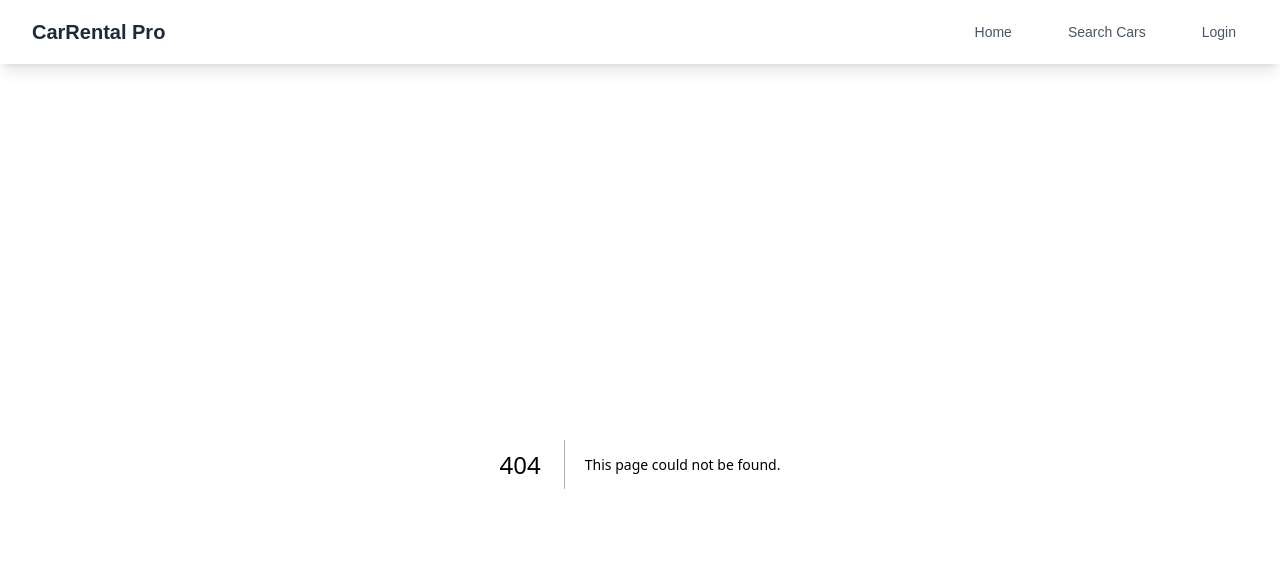
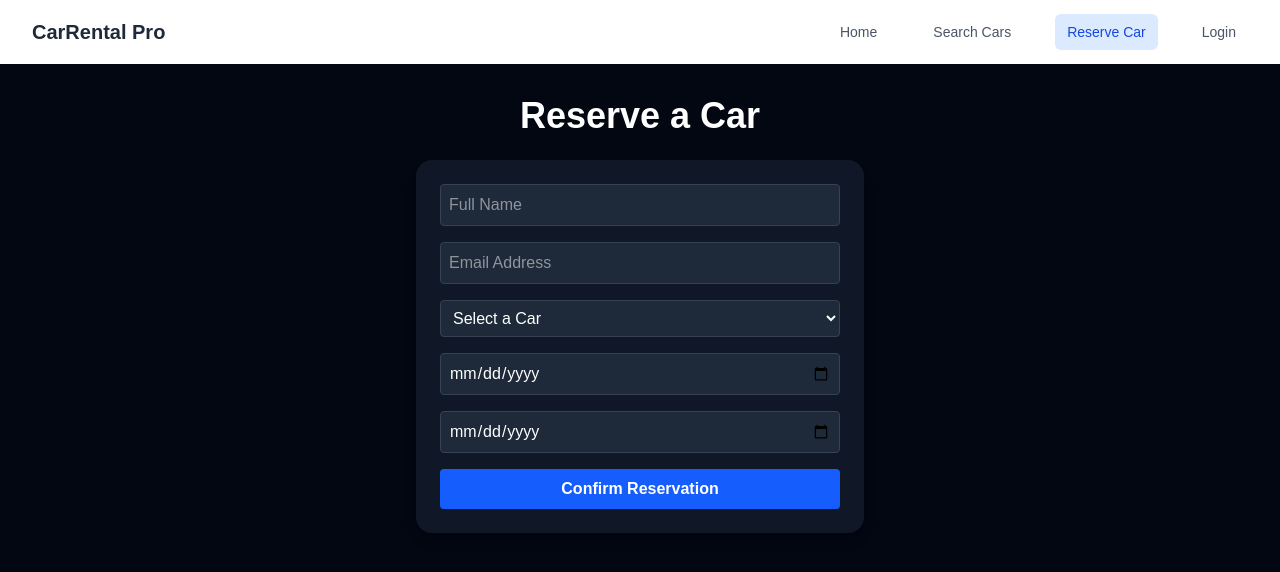
Before and after one commit to xrjvn/cp317a-group25-carrentalsystem, a Next.js app in the folder app/: page /reserve in a window 1280 px wide. Before the commit this address had no page. Shown: the top 572 px of the page. Built offline with nearby package versions, Linux system fonts and the light colour scheme.

Commit message:
Implimented UI-2 Reserve Car page and navigation link

```diff
--- a/app/src/app/components/Navigation.tsx
+++ b/app/src/app/components/Navigation.tsx
@@ -9,6 +9,7 @@ export default function Navigation() {
   const navItems = [
     { href: '/', label: 'Home' },
     { href: '/search', label: 'Search Cars' },
+    { href: '/reserve', label: 'Reserve Car' },
     { href: '/login', label: 'Login' },
   ];
 
--- /dev/null
+++ b/app/src/app/reserve/page.tsx
@@ -0,0 +1,145 @@
+"use client";
+import React, { useState } from "react";
+import { mockCars } from "@/app/data/mockCars";
+import Image from "next/image";
+
+
+export default function ReservePage() {
+    const [formData, setFormData] = useState({
+        name: "",
+        email: "",
+        carId: "",
+        pickupDate: "",
+        returnDate: "",
+    });
+
+    const [reservations, setReservations] = useState<any[]>([]);
+
+    const handleChange = (e: React.ChangeEvent<HTMLInputElement | HTMLSelectElement>) => {
+        const { name, value } = e.target;
+        setFormData((prev) => ({ ...prev, [name]: value }));
+    };
+
+    const handleSubmit = (e: React.FormEvent) => {
+        e.preventDefault();
+
+        if (new Date(formData.returnDate) < new Date(formData.pickupDate)) {
+            alert("Return date cannot be earlier than pickup date.");
+            return;
+        }
+
+        const selectedCar = mockCars.find((c) => c.id.toString() === formData.carId);
+        if (!selectedCar) return alert("Please select a valid car option.");
+
+        const newReservation = { ...formData, car: selectedCar };
+        setReservations([...reservations, newReservation]);
+
+        alert(`Reservation confirmed for ${selectedCar.make} ${selectedCar.model}!`);
+        setFormData({ name: "", email: "", carId: "", pickupDate: "", returnDate: "" });
+    };
+
+    return (
+        <main className="flex flex-col items-center p-8 min-h-screen bg-gray-950 text-white">
+            <h1 className="text-4xl font-bold mb-6">Reserve a Car</h1>
+
+            {/* Form */}
+            <form
+                onSubmit={handleSubmit}
+                className="bg-gray-900 p-6 rounded-2xl shadow-lg max-w-md w-full space-y-4"
+            >
+                <input
+                    type="text"
+                    name="name"
+                    placeholder="Full Name"
+                    value={formData.name}
+                    onChange={handleChange}
+                    className="w-full p-2 rounded bg-gray-800 border border-gray-700"
+                    required
+                />
+                <input
+                    type="email"
+                    name="email"
+                    placeholder="Email Address"
+                    value={formData.email}
+                    onChange={handleChange}
+                    className="w-full p-2 rounded bg-gray-800 border border-gray-700"
+                    required
+                />
+
+                {/* Dropdown populated from mockCars dataset */}
+                <select
+                name="carId"
+                value={formData.carId}
+                onChange={handleChange}
+                className="w-full p-2 rounded bg-gray-800 border border-gray-700"
+                required
+                >
+                <option value="">Select a Car</option>
+                {mockCars.map((car) => (
+                    <option key={car.id} value={car.id.toString()}>
+                    {car.make} {car.model} (${car.pricePerDay}/day)
+                    </option>
+                ))}
+                </select>
+
+                {/* Pickup date */}
+                <input
+                type="date"
+                name="pickupDate"
+                value={formData.pickupDate}
+                onChange={(e) =>
+                    setFormData((prev) => ({ ...prev, pickupDate: e.target.value }))
+                }
+                className="w-full p-2 rounded bg-gray-800 border border-gray-700"
+                required
+                />
+
+                {/* Return date */}
+                <input
+                type="date"
+                name="returnDate"
+                value={formData.returnDate}
+                onChange={(e) =>
+                    setFormData((prev) => ({ ...prev, returnDate: e.target.value }))
+                }
+                className="w-full p-2 rounded bg-gray-800 border border-gray-700"
+                required
+                />
+
+                <button
+                    type="submit"
+                    className="w-full bg-blue-600 hover:bg-blue-700 p-2 rounded font-semibold"
+                >
+                    Confirm Reservation
+                </button>
+            </form>
+
+
+            {/* Temporary reservation list */}
+            {reservations.length > 0 && (
+                <div className="mt-8 bg-gray-900 p-4 rounded-xl max-w-md w-full">
+                    <h2 className="text-2xl mb-2">Current Reservations</h2>
+                    {reservations.map((r, i) => (
+                    <div key={i} className="border-t border-gray-700 py-2 text-sm flex items-center gap-3">
+
+                        {/* CURRENTLY A STATIC IMAGE, CHANGE TO DYNAMIC, PER-CAR IMAGE IN LATER ITERATIONS */}
+                        <Image
+                        src={r.car.image && r.car.image.trim() !== "" ? r.car.image : "/DefaultCarImage.png"}
+                        alt={`${r.car.brand ?? "Car"} ${r.car.model ?? ""}`}
+                        width={100}
+                        height={60}
+                        className="rounded object-cover"
+                        unoptimized
+                        />
+                        <div>
+                        <strong>{r.name}</strong> reserved
+                        <b> {r.car.brand} {r.car.model}</b> ({r.car.year})<br />
+                        from {r.pickupDate} &rarr; {r.returnDate} (${r.car.pricePerDay}/day)
+                        </div>
+                    </div>
+                    ))}
+                </div>
+            )}
+        </main>
+    );
+}
```
Also changed, not shown: app/public/DefaultCarImage.png (added).
